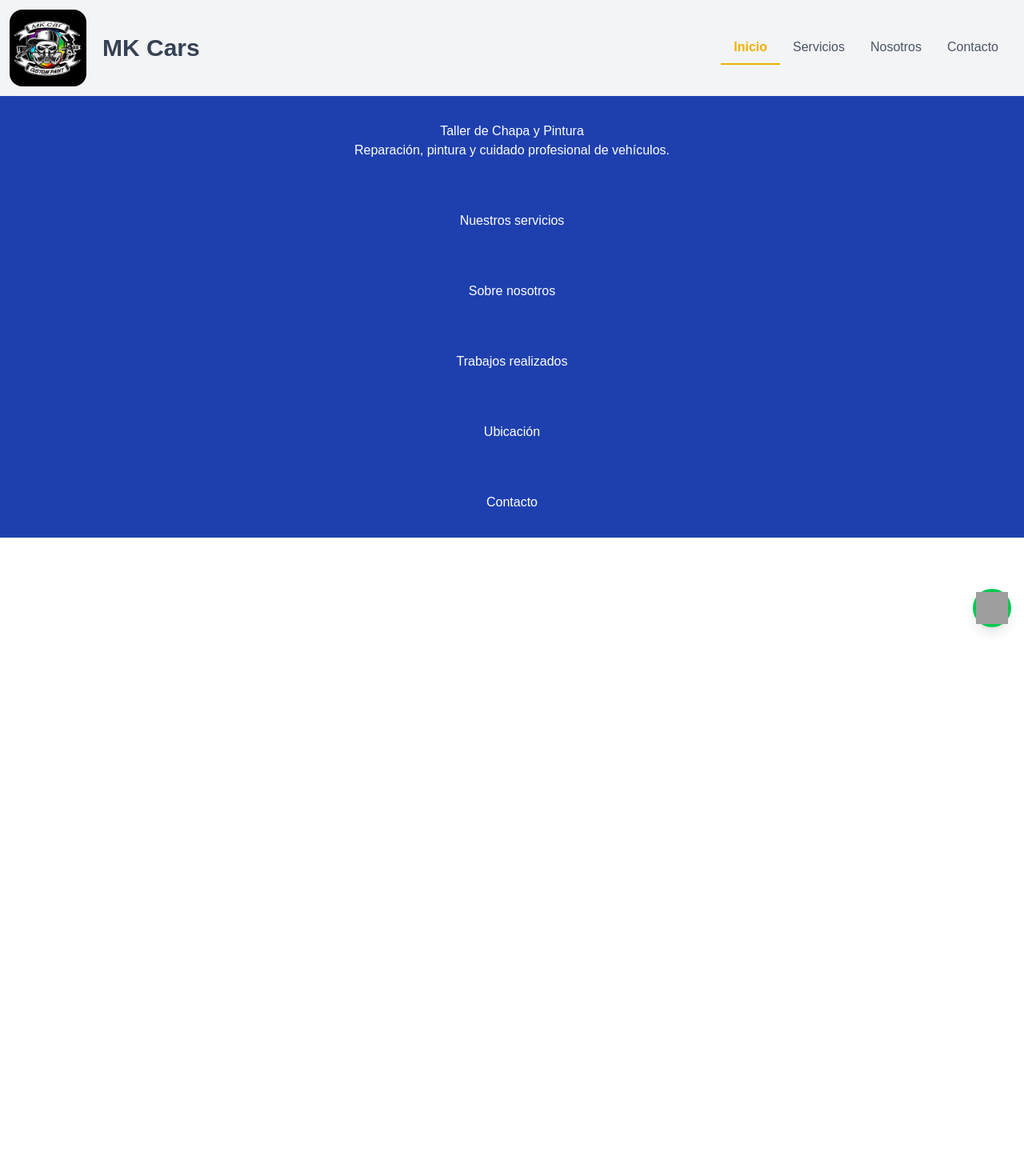
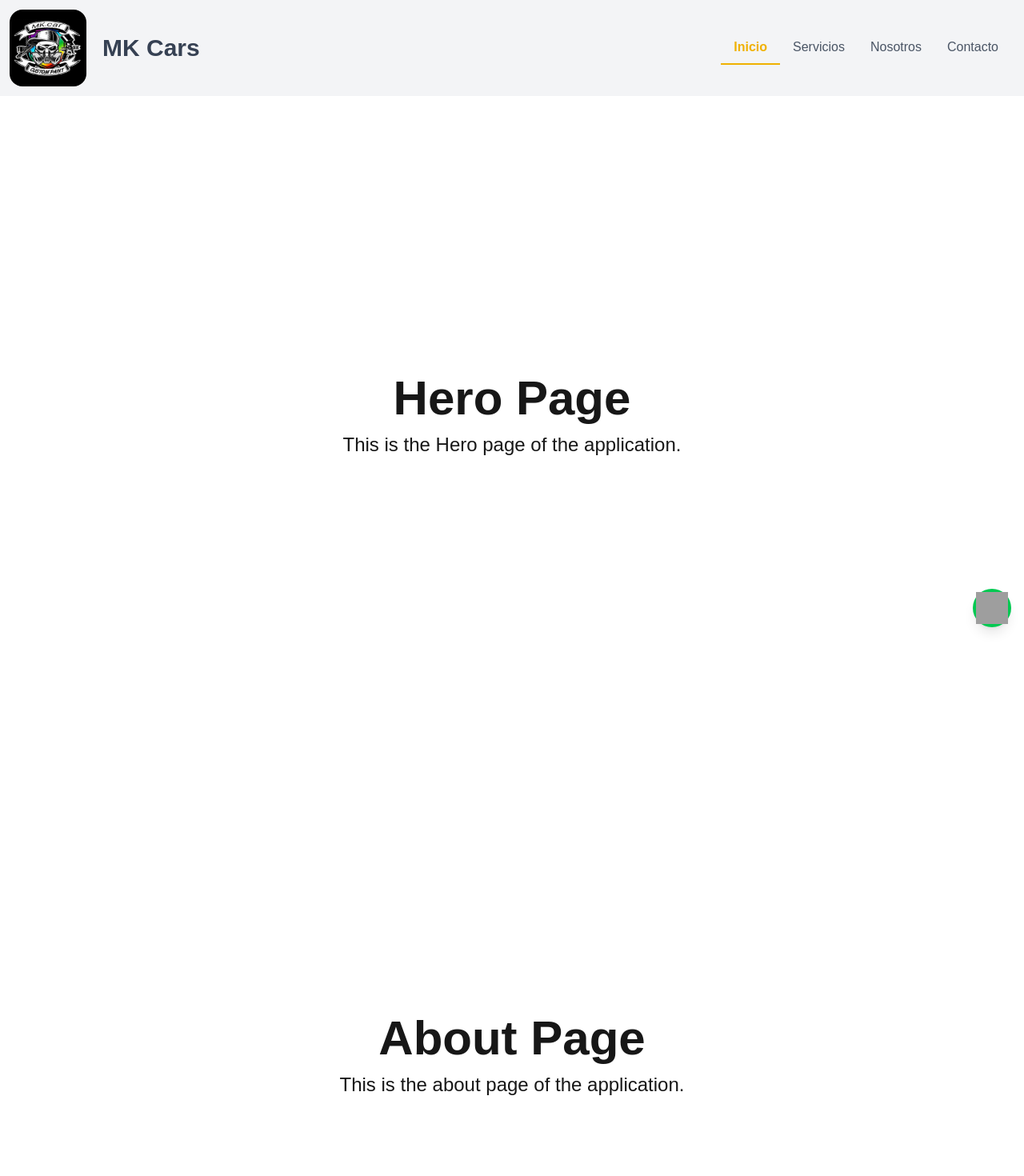
Before and after one commit to AgustinKowalczuk/Mk-LandingPage, a Next.js app in the folder taller-chapa-pintura/: page / in a window 1280 px wide. Shown: the top 1470 px of the page at 80% size. Before the commit the page ends 800 px from the top, so only its background shows below. Built offline with nearby package versions, Linux system fonts and the light colour scheme; grey boxes are pictures that could not be loaded.

Commit message:
Navigate To Pages

```diff
--- a/taller-chapa-pintura/src/app/page.tsx
+++ b/taller-chapa-pintura/src/app/page.tsx
@@ -2,58 +2,52 @@
 import config from "@/config/enviroments";
 import WhatsAppButton from "@/components/WppButton";
 import Navbar from "@/components/Navbar";
-import { useEffect,useState } from "react";
+import { useEffect, useState } from "react";
+import renderContent from "@/utils";
+import Footer from "@/components/Footer";
+import Hero from "@/components/Hero";
 
 export default function Home() {
   const [isOpen, setIsOpen] = useState(false);
+  const [navigateTo, setNavigateTo] = useState("/");
+  const [heroVisible, setHeroVisible] = useState(true);
+
+  const handleScroll = () => {
+    const scrollPosition = window.scrollY;
+    if (scrollPosition > 100) {
+      setHeroVisible(false);
+    } else {
+      setHeroVisible(true);
+    }
+  };
+
+  useEffect(() => {
+    window.addEventListener("scroll", handleScroll);
+    return () => {
+      window.removeEventListener("scroll", handleScroll);
+    };
+  }, []);
 
   useEffect(() => {
     console.log("Home isOpen state:", isOpen);
-  }, [isOpen]);
-
+    console.log("Home navigateTo state:", navigateTo);
+  }, [isOpen, navigateTo]);
 
   return (
     <main>
-
       <header className="w-full">
-        <Navbar isOpen={isOpen} setIsOpen={setIsOpen} />
+        <Navbar
+          isOpen={isOpen}
+          setIsOpen={setIsOpen}
+          setNavigateTo={setNavigateTo}
+        />
       </header>
 
-      <section className="bg-primary text-white p-8 text-center">
-        <h1>Taller de Chapa y Pintura</h1>
-        <p>
-          Reparación, pintura y cuidado profesional de vehículos.
-        </p>
+      {heroVisible && navigateTo === "/" && <Hero />}
 
-        <a
-          href={`https://wa.me/${config.NEXT_PUBLIC_WORKSHOP_PHONE}?text=${config.NEXT_PUBLIC_MESSAGE_WHATSAPP}`}
-          target="_blank"
-          rel="noopener noreferrer"
-        >
-        </a>
-
-        <WhatsAppButton />
-      </section>
-
-      <section className="bg-primary text-white p-8 text-center" id="servicios">
-        <h2>Nuestros servicios</h2>
-      </section>
-
-      <section className="bg-primary text-white p-8 text-center" id="nosotros">
-        <h2>Sobre nosotros</h2>
-      </section>
-
-      <section className="bg-primary text-white p-8 text-center" id="trabajos">
-        <h2>Trabajos realizados</h2>
-      </section>
-
-      <section className="bg-primary text-white p-8 text-center" id="ubicacion">
-        <h2>Ubicación</h2>
-      </section>
-
-      <section className="bg-primary text-white p-8 text-center" id="contacto">
-        <h2>Contacto</h2>
-      </section>
+      {renderContent(navigateTo)}
+      <Footer />
+      <WhatsAppButton />
     </main>
   );
 }
--- a/taller-chapa-pintura/src/components/About.tsx
+++ b/taller-chapa-pintura/src/components/About.tsx
@@ -0,0 +1,17 @@
+
+const About = () => {
+  return (
+    <div className="flex flex-col items-center justify-center min-h-screen py-2">
+        <main className="flex flex-col items-center justify-center w-full flex-1 px-20 text-center">
+            <h1 className="text-6xl font-bold">
+                About Page
+            </h1>
+            <p className="mt-3 text-2xl">
+                This is the about page of the application.
+            </p>
+        </main>
+    </div>
+  );
+}
+
+export default About;
--- a/taller-chapa-pintura/src/components/Contact.tsx
+++ b/taller-chapa-pintura/src/components/Contact.tsx
@@ -0,0 +1,18 @@
+'use client';
+
+const Contact = () => {
+  return (
+    <div className="flex flex-col items-center justify-center min-h-screen py-2">
+        <main className="flex flex-col items-center justify-center w-full flex-1 px-20 text-center">
+            <h1 className="text-6xl font-bold">
+                Contact Page
+            </h1>
+            <p className="mt-3 text-2xl">
+                This is the Contact page of the application.
+            </p>
+        </main>
+    </div>
+  );
+}
+
+export default Contact;
--- a/taller-chapa-pintura/src/components/Footer.tsx
+++ b/taller-chapa-pintura/src/components/Footer.tsx
@@ -0,0 +1,14 @@
+
+const Footer = () => {
+  return (
+    <footer className="bg-gray-800 text-white py-6">
+      <div className="container mx-auto px-4">
+        <p className="text-center">
+          &copy; {new Date().getFullYear()} Taller Chapa y Pintura. All rights reserved.
+        </p>
+      </div>
+    </footer>
+  );
+}
+
+export default Footer;
--- a/taller-chapa-pintura/src/components/Gallery.tsx
+++ b/taller-chapa-pintura/src/components/Gallery.tsx
@@ -0,0 +1,17 @@
+
+const Gallery = () => {
+  return (
+    <div className="flex flex-col items-center justify-center min-h-screen py-2">
+        <main className="flex flex-col items-center justify-center w-full flex-1 px-20 text-center">
+            <h1 className="text-6xl font-bold">
+                Gallery Page
+            </h1>
+            <p className="mt-3 text-2xl">
+                This is the Gallery page of the application.
+            </p>
+        </main>
+    </div>
+  );
+}
+
+export default Gallery;
--- a/taller-chapa-pintura/src/components/Hero.tsx
+++ b/taller-chapa-pintura/src/components/Hero.tsx
@@ -0,0 +1,17 @@
+
+const Hero = () => {
+    return (
+        <div className="flex flex-col items-center justify-center min-h-screen py-2">
+            <main className="flex flex-col items-center justify-center w-full flex-1 px-20 text-center">
+                <h1 className="text-6xl font-bold">
+                    Hero Page
+                </h1>
+                <p className="mt-3 text-2xl">
+                    This is the Hero page of the application.
+                </p>
+            </main>
+        </div>
+    );
+}
+
+export default Hero;
--- a/taller-chapa-pintura/src/components/Location.tsx
+++ b/taller-chapa-pintura/src/components/Location.tsx
@@ -0,0 +1,17 @@
+
+const Location = () => {
+  return (
+    <div className="flex flex-col items-center justify-center min-h-screen py-2">
+        <main className="flex flex-col items-center justify-center w-full flex-1 px-20 text-center">
+            <h1 className="text-6xl font-bold">
+                Location Page
+            </h1>
+            <p className="mt-3 text-2xl">
+                This is the Location page of the application.
+            </p>
+        </main>
+    </div>
+  );
+}
+
+export default Location;
--- a/taller-chapa-pintura/src/components/Navbar.tsx
+++ b/taller-chapa-pintura/src/components/Navbar.tsx
@@ -7,9 +7,11 @@ import Link from "next/link";
 export default function Navbar({
   isOpen,
   setIsOpen,
+  setNavigateTo,
 }: {
   isOpen: boolean;
   setIsOpen: Dispatch<SetStateAction<boolean>>;
+  setNavigateTo: Dispatch<SetStateAction<string>>;
 }) {
   const [activeLink, setActiveLink] = useState(usePathname() || "/");
 
@@ -22,18 +24,24 @@ export default function Navbar({
 
   const navigateTo = (href: string) => {
     setActiveLink(href);
+    setNavigateTo(href);
     // setIsOpen(false);
-  }
+  };
 
   return (
     <nav className="bg-gray-100 flex flex-col sm:flex-row justify-between items-center w-full">
-
       {/* LOGO */}
       <section className="p-3 rounded-md flex items-center justify-between w-full sm:w-auto">
-        <Link href="/" className="flex items-center md:gap-5 lg:w-xl ">
-          <h1 className="text-xl text-gray-700 font-bold sm:hidden">
-            MK Cars
-          </h1>
+        <Link
+          href="/"
+          className="flex items-center md:gap-5 lg:w-xl "
+          onClick={() => {
+            setActiveLink("/");
+            setNavigateTo("/");
+            navigateTo("/");
+          }}
+        >
+          <h1 className="text-xl text-gray-700 font-bold sm:hidden">MK Cars</h1>
 
           <img
             src="/icons/Logo.jpg"
--- a/taller-chapa-pintura/src/components/Services.tsx
+++ b/taller-chapa-pintura/src/components/Services.tsx
@@ -0,0 +1,17 @@
+
+const Services = () => {
+  return (
+    <div className="flex flex-col items-center justify-center min-h-screen py-2">
+        <main className="flex flex-col items-center justify-center w-full flex-1 px-20 text-center">
+            <h1 className="text-6xl font-bold">
+                Services Page
+            </h1>
+            <p className="mt-3 text-2xl">
+                This is the Services page of the application.
+            </p>
+        </main>
+    </div>
+  );
+}
+
+export default Services;
--- /dev/null
+++ b/taller-chapa-pintura/src/utils.ts
@@ -0,0 +1,38 @@
+import { createElement } from "react";
+import About from "@/components/About";
+import Services from "./components/Services";
+import Location from "./components/Location";
+import Contact from "./components/Contact";
+
+// Create a function that returns different content based on the navigateTo state
+const renderContent = (navigateTo: string) => {
+  const content = (text: string) =>
+    createElement(
+      "section",
+      { className: "w-full h-full" },
+      createElement(
+        "div",
+        { className: "w-full h-full" },
+        createElement("div", { className: "w-full h-full" }, text)
+      )
+    );
+
+  switch (navigateTo) {
+    case "/":
+      return About ? createElement(About) : content("Home Page Content");
+    case "/#servicios":
+      return Services ? createElement(Services) : content("Servicios Section Content");
+    case "/#nosotros":
+      return Location ? createElement(Location) : content("Nosotros Section Content");
+    case "/#contacto":
+      return Contact ? createElement(Contact) : content("Contacto Section Content");
+    default:
+      return createElement(
+        "section",
+        { className: "w-full h-full" },
+        createElement("div", { className: "w-full h-full" }, "Default Content")
+      );
+  }
+};
+
+export default renderContent;
```
